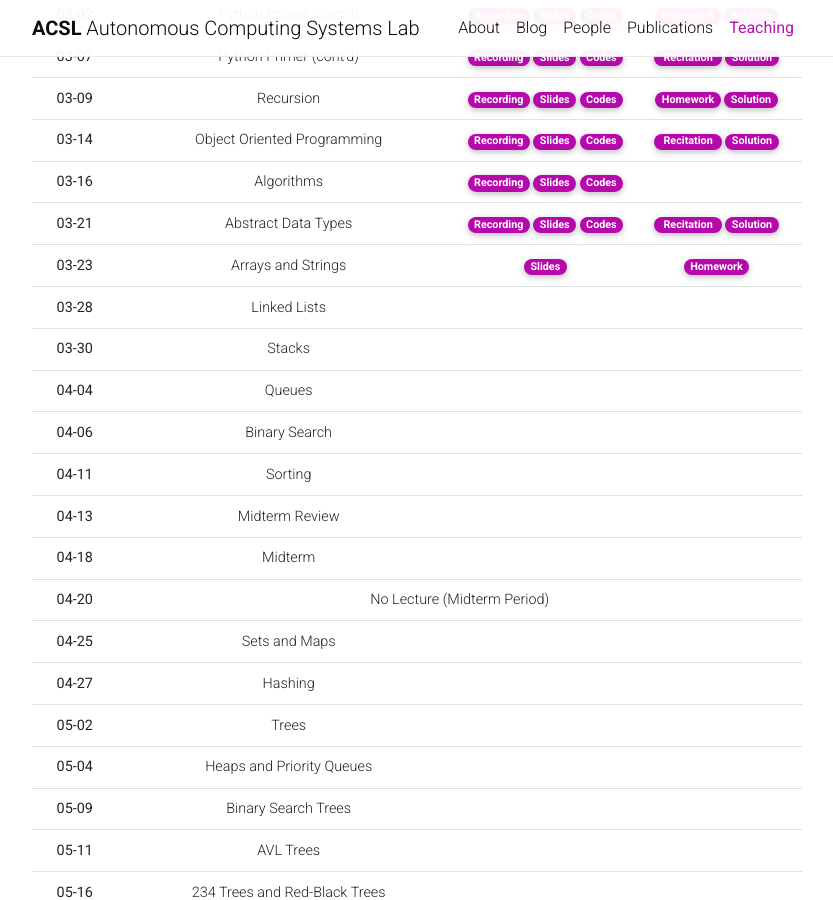
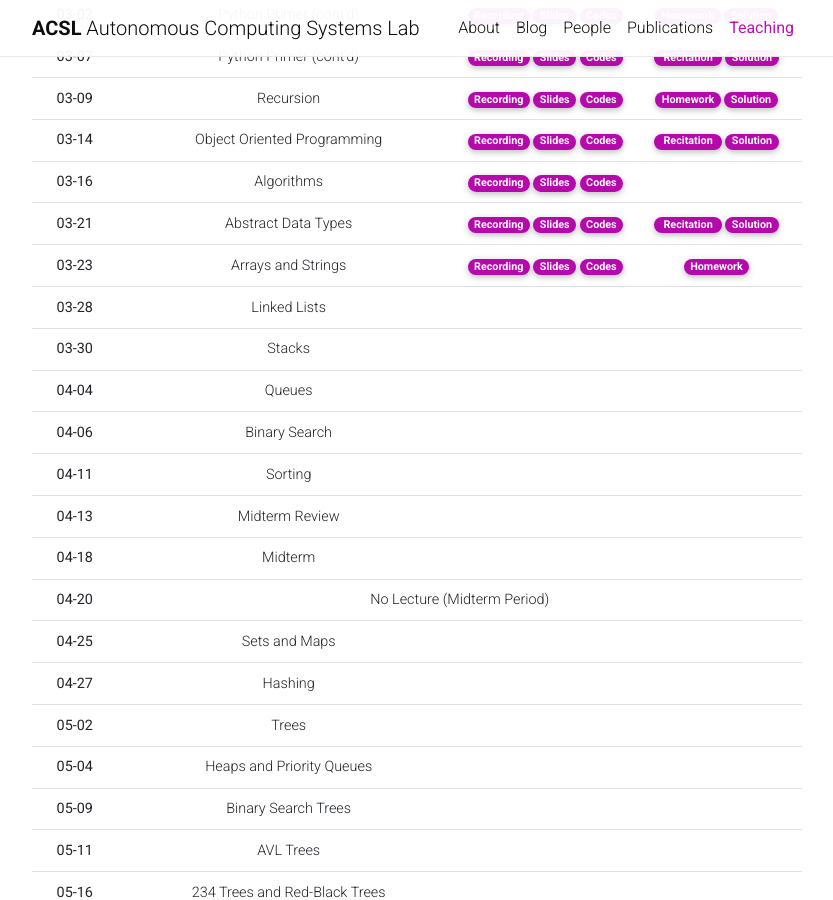
Before and after one commit to Uehwan/Uehwan.github.io, a Jekyll site: the page built from _teaching/datastruct23sp.md, in a window 1280 px wide and 900 px high, scrolled down 994 px. Shown: the whole window, without its empty margins (223-1056 px from the left). Built offline with Jekyll 4.4.1, drawn with Linux system fonts in a browser that asks for light colours; nearby versions of some CDN libraries; comment, search, counter and statistics services are not loaded; a style sheet for code colours, icons or effects is not loaded.

Commit message:
2023-03-23 post

```diff
--- a/_teaching/datastruct23sp.md
+++ b/_teaching/datastruct23sp.md
@@ -135,9 +135,10 @@
       <th scope="row">03-23</th>
       <td>Arrays and Strings</td>
       <td>
-        <!--a href="https://youtu.be/XDBlCoztXRg" target="_blank" class="badge badge-pill" style="background-color:#B509AC;">Recording</a-->
+        <a href="https://youtu.be/9Gg5u6AglwM" target="_blank" class="badge badge-pill" style="background-color:#B509AC;">Recording</a>
         <a href="https://docs.google.com/presentation/d/16-_ld_NE6VhPBf4CSTwG8lpVhsoOTQYw4KnHm47zulE/edit?usp=sharing" target="_blank" class="badge badge-pill" style="background-color:#B509AC;">Slides</a>
-        <!--a href="https://colab.research.google.com/drive/1gnqer0Qm_TveOGs1EHOqjhRqyx3XHe1t?usp=sharing" target="_blank" class="badge badge-pill" style="background-color:#B509AC;">Codes</a--></td>
+        <a href="https://colab.research.google.com/drive/1gnqer0Qm_TveOGs1EHOqjhRqyx3XHe1t?usp=sharing" target="_blank" class="badge badge-pill" style="background-color:#B509AC;">Codes</a>
+      </td>
       <td>
         <a href="https://colab.research.google.com/drive/1W6D09XtLgnvYBBdnWMkye2CDw8jJ-n1S?usp=sharing" target="_blank" class="badge badge-pill" style="background-color:#B509AC;">Homework</a>
         <!--a href="https://colab.research.google.com/drive/1EasIwcNPzGu9oN83XkbfhN8v5hw-ocFY?usp=sharing" target="_blank" class="badge badge-pill" style="background-color:#B509AC;">Solution</a-->
```
